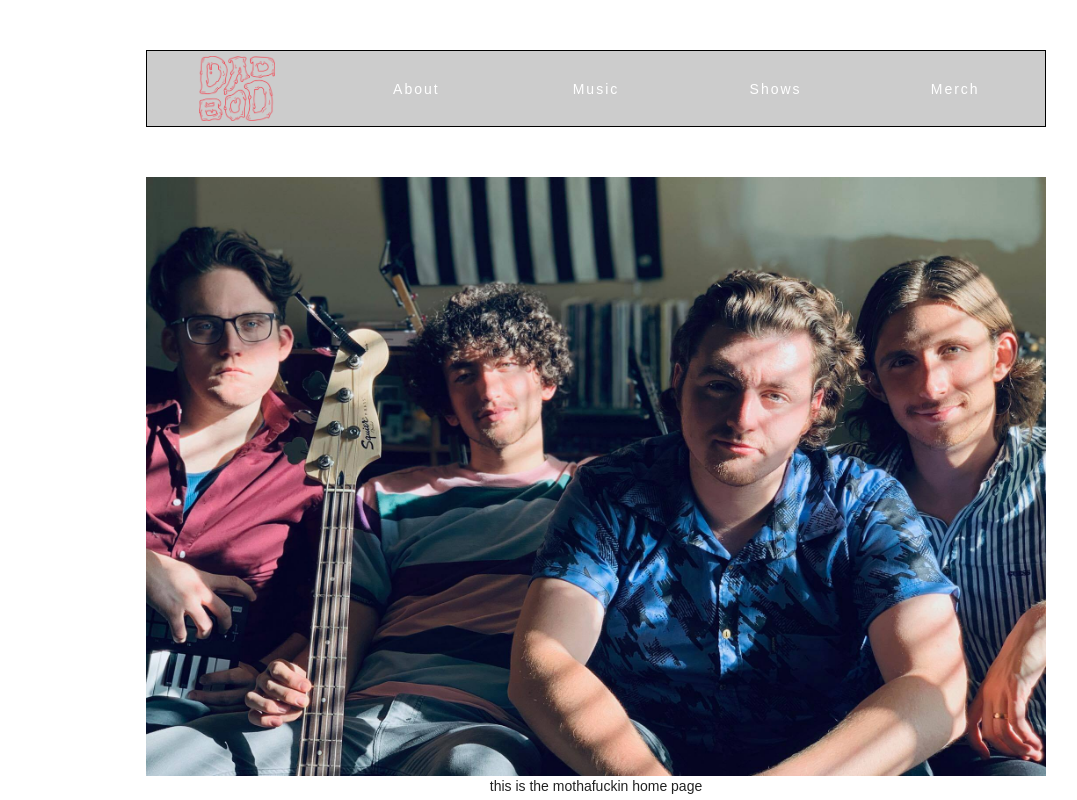
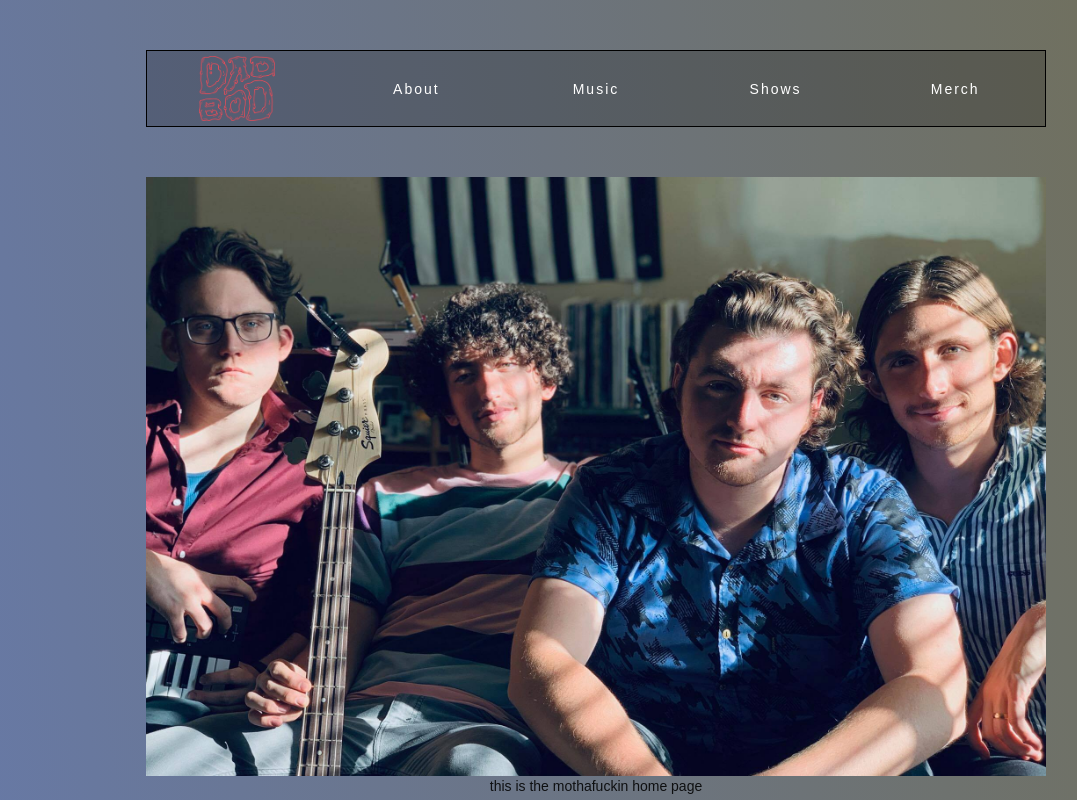
Before and after one commit to Craveburn/dad-bod-v2, a React (Create React App) app: page / in a window 1280 px wide. Shown: the whole page, without its empty margins (44-1121 px from the left). Built offline with nearby package versions, Linux system fonts and the light colour scheme.

Commit message:
changed the background

```diff
--- a/src/index.css
+++ b/src/index.css
@@ -2,4 +2,9 @@ body {
   margin: 0;
   padding: 0;
   font-family: sans-serif;
+  background-image: linear-gradient(260deg, #716F57 0%, #6779A6 100%);
+  font-family: 'Raleway', sans-serif;
 }
+
+
+@import url('https://fonts.googleapis.com/css?family=Raleway');
```
